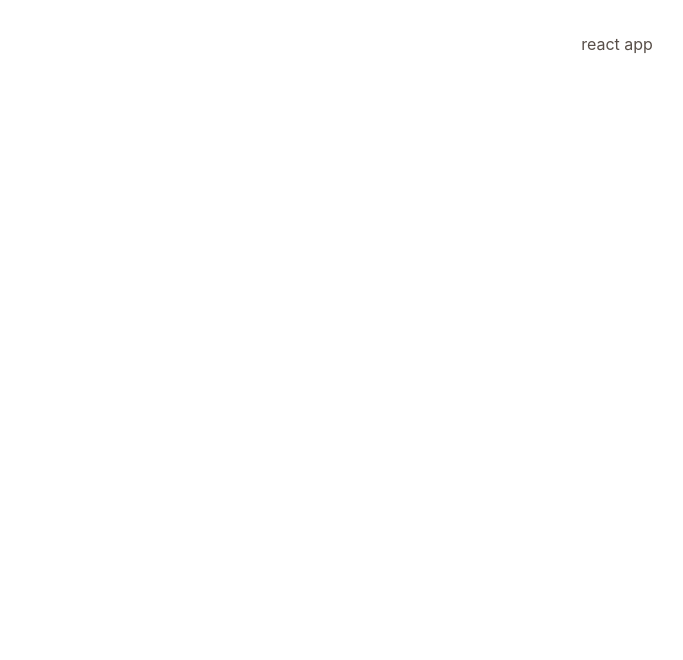
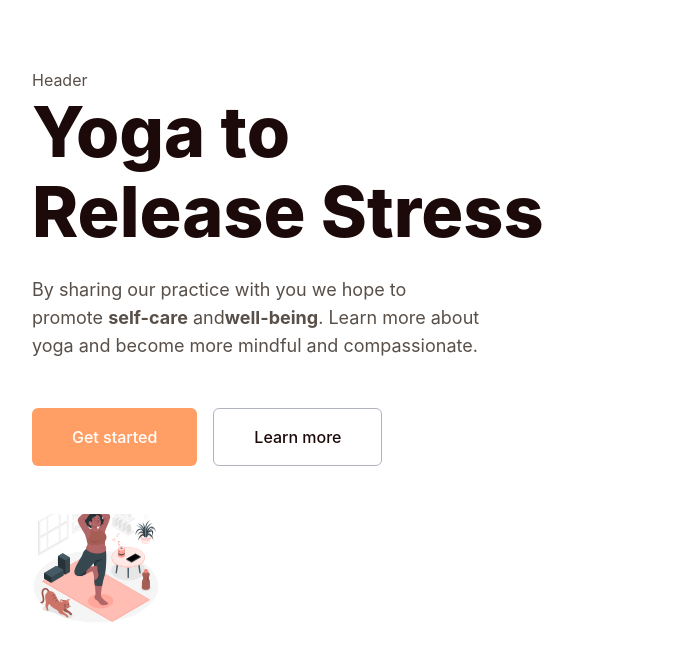
Before and after one commit to robs-am/yoga-landind-page, a React (Vite) app: page / in a window 1280 px wide. Shown: the top 660 px of the page, without its empty margins (23-706 px from the left). Built offline with nearby package versions, Linux system fonts and the light colour scheme.

Commit message:
feat: inicia hero section

```diff
--- a/src/App.jsx
+++ b/src/App.jsx
@@ -13,7 +13,7 @@ import Footer from './components/Footer';
 function App() {
   return (
     <>
-      <div className="overflow-hidden">react app</div>
+      <Hero />
     </>
   );
 }
--- a/src/components/Hero.jsx
+++ b/src/components/Hero.jsx
@@ -1,7 +1,47 @@
 import React from 'react';
+import { Parallax } from 'react-parallax';
+import Image from '../assets/img/hero/menina.svg';
+import Header from './Header';
 
-const Hero = () => {
-  return <div>Hero</div>;
-};
+function Hero() {
+  return (
+    <section className="min-h-[618px] lg:min-h-[815px] pt-9 ">
+      <div className="container mx-auto flex flex-col items-start">
+        <Header />
+        <div>
+          <div className="intro flex flex-col items-start text-left">
+            <h1 className="h1 mb-3 lg:mb-6">
+              Yoga to <br /> Release Stress
+            </h1>
+            <p className="mb-6 lg:mb-12 max-w-md lg:text-lg">
+              By sharing our practice with you we hope to promote{' '}
+              <strong>self-care</strong> and
+              <strong>well-being</strong>. Learn more about yoga and become more
+              mindful and compassionate.
+            </p>
+            <div>
+              <div className="btn-group mb-12 space-x-4">
+                <button className="btn btn-sm lg:btn-lg btn-orange">
+                  Get started
+                </button>
+                <button className="btn btn-sm lg:btn-lg text-heading bg-transparent border border-stroke-1 px-4 hover:bg-stroke-3 transition">
+                  Learn more
+                </button>
+              </div>
+            </div>
+            <div>
+              <Parallax
+                className="w-full h-full p-28 lg:p-16"
+                bgImage={Image}
+                bgImageAlt="yoga girl"
+                strength={200}
+              />
+            </div>
+          </div>
+        </div>
+      </div>
+    </section>
+  );
+}
 
 export default Hero;
```
Also changed, not shown: src/assets/img/hero/menina.svg (added).
